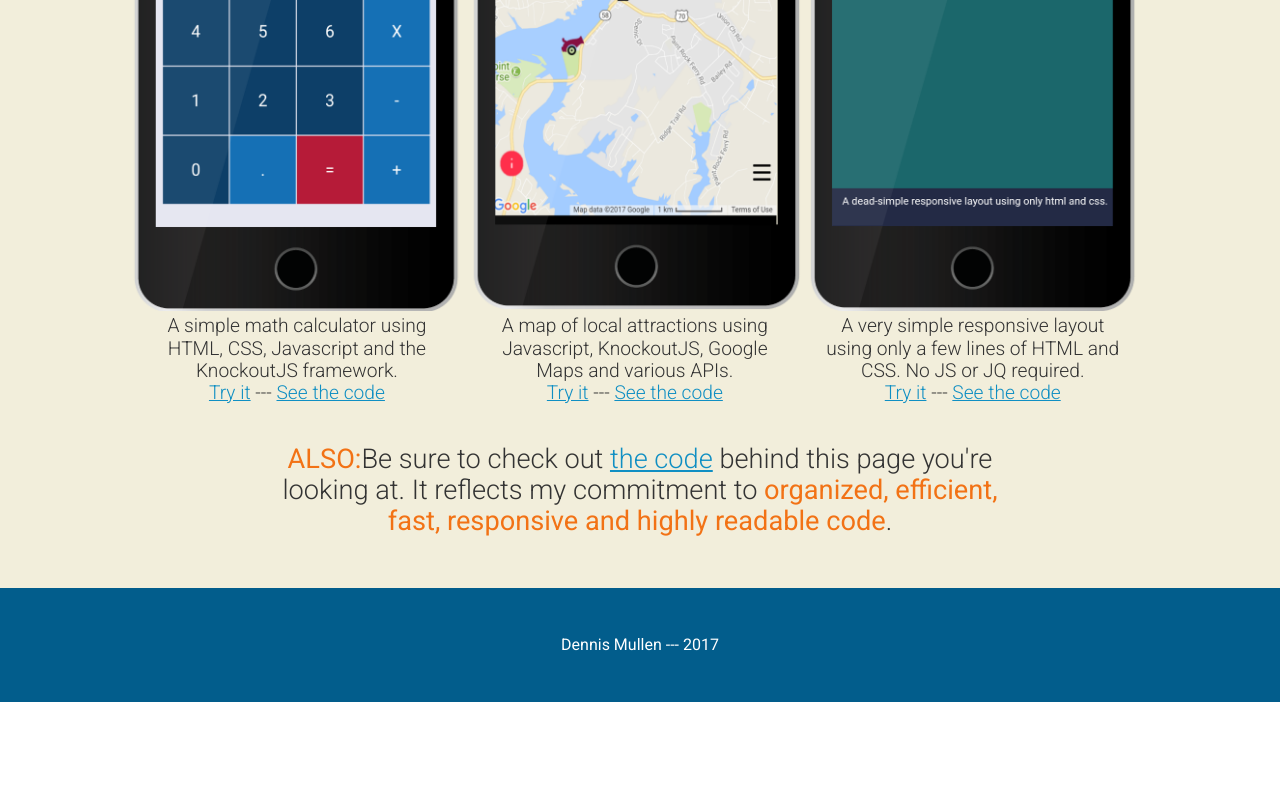
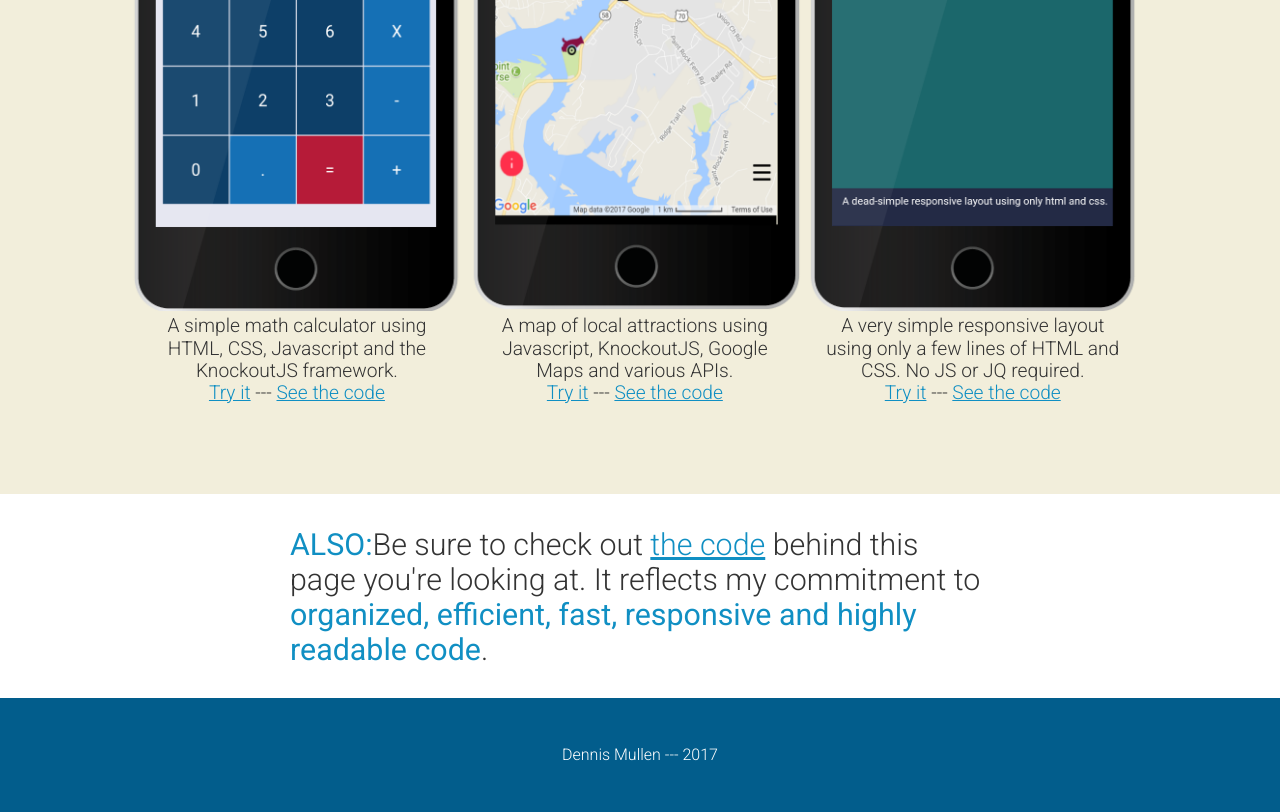
Before and after one commit to dkmullen/my-portfolio, a website built with webpack: page app/index.html in a window 1280 px wide. Shown: the part 2690-3502 px from the top of the page. Before the commit the page ends 3392 px from the top, so only its background shows below. Built offline with nearby package versions, Linux system fonts and the light colour scheme.

Commit message:
Fix message at bottom of page

```diff
--- a/app/index.html
+++ b/app/index.html
@@ -40,8 +40,8 @@
     </div>
   </div>
 
-  <div id="quote"><p>The happiness of your life depends upon the <strong>quality of your thoughts</strong>: therefore, guard accordingly, and take care that you entertain no notions unsuitable to virtue and reasonable nature.</p>
-    <div id="quote__author">
+  <div class="quote"><p>The happiness of your life depends upon the <strong>quality of your thoughts</strong>: therefore, guard accordingly, and take care that you entertain no notions unsuitable to virtue and reasonable nature.</p>
+    <div class="quote__author">
        <em>--Marcus Aurelius</em>
     </div>
   </div>
@@ -165,11 +165,9 @@
         </div>
 
       </div>
-      <div class="one-more-project"><strong>ALSO:</strong>Be sure to check out <a href="">the code</a> behind this page you're looking at. It reflects my commitment to <strong>organized, efficient, fast, responsive and highly readable code</strong>.</div>
-
     </div>
-
   </div>
+  <div class="one-more-project quote"><strong>ALSO:</strong>Be sure to check out <a href="">the code</a> behind this page you're looking at. It reflects my commitment to <strong>organized, efficient, fast, responsive and highly readable code</strong>.</div>
 
   <footer>
     Dennis Mullen --- 2017
--- a/app/resources/styles/modules/_footer.css
+++ b/app/resources/styles/modules/_footer.css
@@ -1,6 +1,7 @@
 footer {
   background-color: $myDarkBlue;
   color: rgb(255, 255, 255);
+  font-weight: 300;
   text-align: center;
   padding: 3rem;
 }
--- a/app/resources/styles/modules/_quote.css
+++ b/app/resources/styles/modules/_quote.css
@@ -1,4 +1,4 @@
-#quote {
+.quote {
   font-size: 1.3rem;
   font-weight: 300;
   max-width: 80%;
--- a/app/temp/styles/styles.css
+++ b/app/temp/styles/styles.css
@@ -549,32 +549,32 @@ a {
   padding-right: 20px;
 }
 
-#quote {
+.quote {
   font-size: 1.3rem;
   font-weight: 300;
   max-width: 80%;
   margin: 30px auto;
 }
 
-#quote strong {
+.quote strong {
     color: rgb(16, 143, 195);
   }
 
-#quote__author {
+.quote__author {
     text-align: right;
     margin-top: -15px;
   }
 
 @media (min-width: 530px) {
 
-#quote {
+.quote {
     font-size: 1.6rem
 }
   }
 
 @media (min-width: 800px) {
 
-#quote {
+.quote {
     font-size: 1.9rem;
     max-width: 700px
 }
@@ -722,6 +722,7 @@ Instead edit gulp/templates/spirte */
 footer {
   background-color: rgb(2, 93, 140);
   color: rgb(255, 255, 255);
+  font-weight: 300;
   text-align: center;
   padding: 3rem;
 }
```
Also changed, not shown: docs/index.html (+4 -6 lines), 2 other files.
